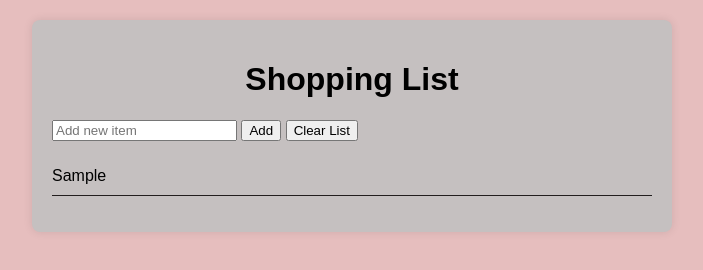
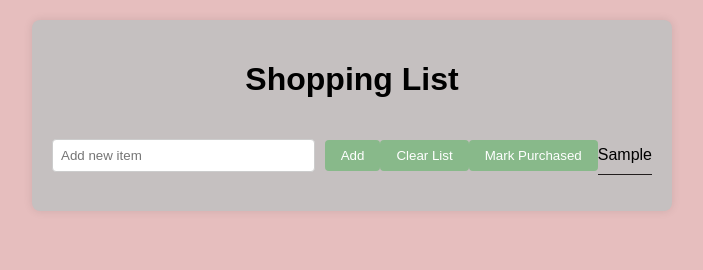
Before and after one commit to Thazar-r/week-2-code-challenge, a plain HTML site: page challenge/index.html in a window 1280 px wide. Both pictures are taken after typing "Sample" into the empty fields and a click on the button "Add". Shown: the whole page, without its empty margins (288-991 px from the left). Drawn offline with Linux system fonts and the light colour scheme.

Commit message:
complete labs

```diff
--- a/challenge/index.html
+++ b/challenge/index.html
@@ -13,6 +13,7 @@
 <input type="text" id="itemInput" placeholder="Add new item">
 <button id="addItemBtn">Add</button>
 <button id="clearListBtn">Clear List</button>
+<button id="markPurchasedBtn">Mark Purchased</button>
 <ul id="shoppingList"></ul>
 </div>
 </div>
--- a/challenge/index.js
+++ b/challenge/index.js
@@ -6,6 +6,7 @@ let shoppingItems = [];
 const itemInput = document.getElementById('itemInput');
 const addItemBtn = document.getElementById('addItemBtn');
 const clearListBtn = document.getElementById('clearListBtn');
+const markPurchasedBtn = document.getElementById('markPurchasedBtn');
 const shoppingList = document.getElementById('shoppingList');
 
 
@@ -13,7 +14,7 @@ const shoppingList = document.getElementById('shoppingList');
 function addItem() {
     const itemText = itemInput.value.trim();
     if (itemText !== '') {
-        shoppingItems.push(itemText);
+        shoppingItems.push({ text: itemText, purchased: false });
         renderList();
         itemInput.value = '';
     }
@@ -26,27 +27,40 @@ function clearList() {
     renderList();
 }
 
+// Function to mark all items as purchased
+function markPurchased() {
+    shoppingItems.forEach((item) => {
+        if (!item.purchased) {
+            item.purchased = true;
+        }
+    });
+    renderList();
+}
 
 // Function to render the list
 function renderList() {
     shoppingList.innerHTML = '';
     shoppingItems.forEach((item, index) => {
         const li = document.createElement('li');
-        li.textContent = item;
+        li.textContent = item.text;
+        if (item.purchased) {
+            li.classList.add('completed');
+        }
         li.addEventListener('click', () => toggleComplete(index));
         shoppingList.appendChild(li);
     });
 }
 
-// Function to toggle completion status
+// Function to toggle completion status of individual item
 function toggleComplete(index) {
-    const item = shoppingList.children[index];
-    item.classList.toggle('completed');
+    shoppingItems[index].purchased = !shoppingItems[index].purchased;
+    renderList();
 }
 
 // Event listeners
 addItemBtn.addEventListener('click', addItem);
 clearListBtn.addEventListener('click', clearList);
+markPurchasedBtn.addEventListener('click', markPurchased);
 
 // Optional: Add item on pressing Enter key
 itemInput.addEventListener('keypress', (event) => {
@@ -54,3 +68,6 @@ itemInput.addEventListener('keypress', (event) => {
         addItem();
     }
 });
+
+// Initial render of the list
+renderList();
--- a/challenge/styles.css
+++ b/challenge/styles.css
@@ -27,3 +27,32 @@ li {
     text-decoration: line-through;
     color: #fae1e1;
 }
+
+
+#app {
+    margin-top: 20px;
+    display: flex;
+    justify-content: center;
+    align-items: center;
+}
+
+#itemInput {
+    padding: 8px;
+    margin-right: 10px;
+    border-radius: 4px;
+    border: 1px solid #ccc;
+    flex: 1;
+}
+
+button {
+    padding: 8px 16px;
+    background-color: #88b98a;
+    color: white;
+    border: none;
+    border-radius: 4px;
+    cursor: pointer;
+}
+
+button:hover {
+    background-color: #39703c;
+}
```
